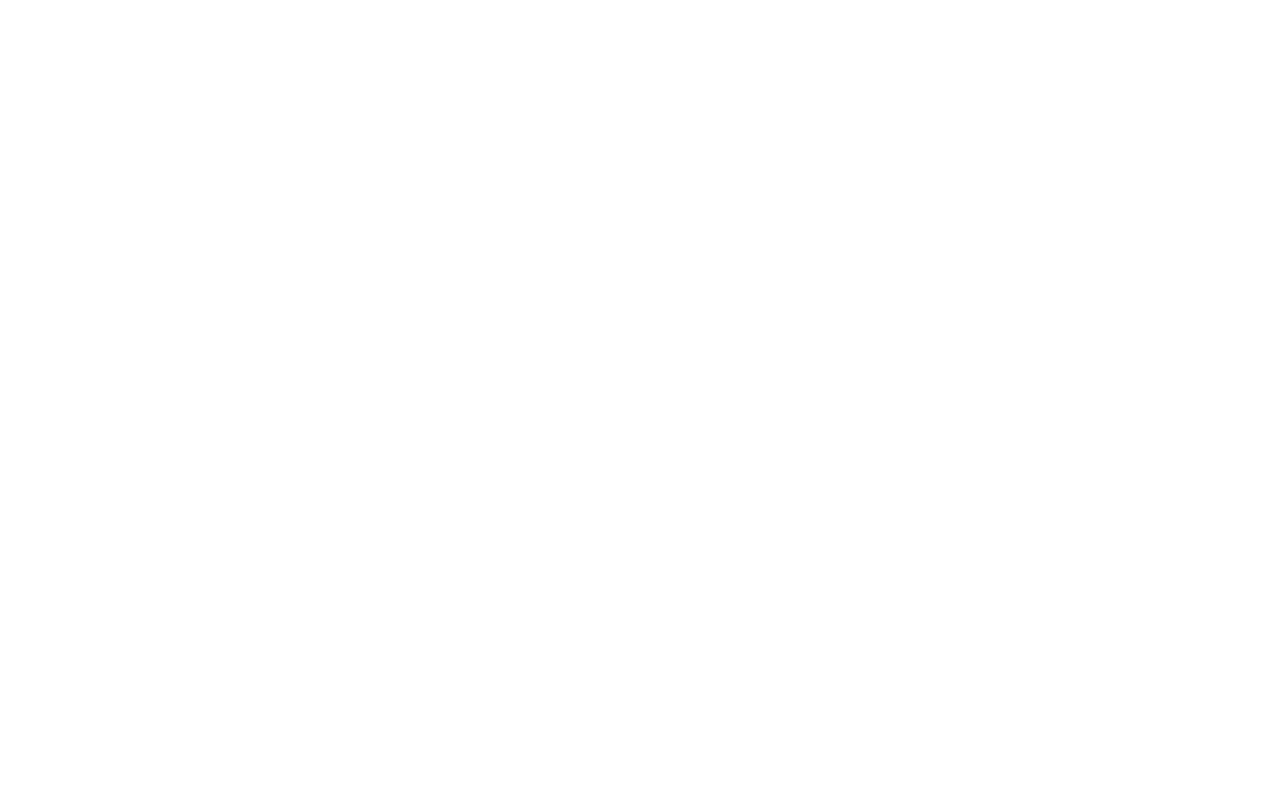
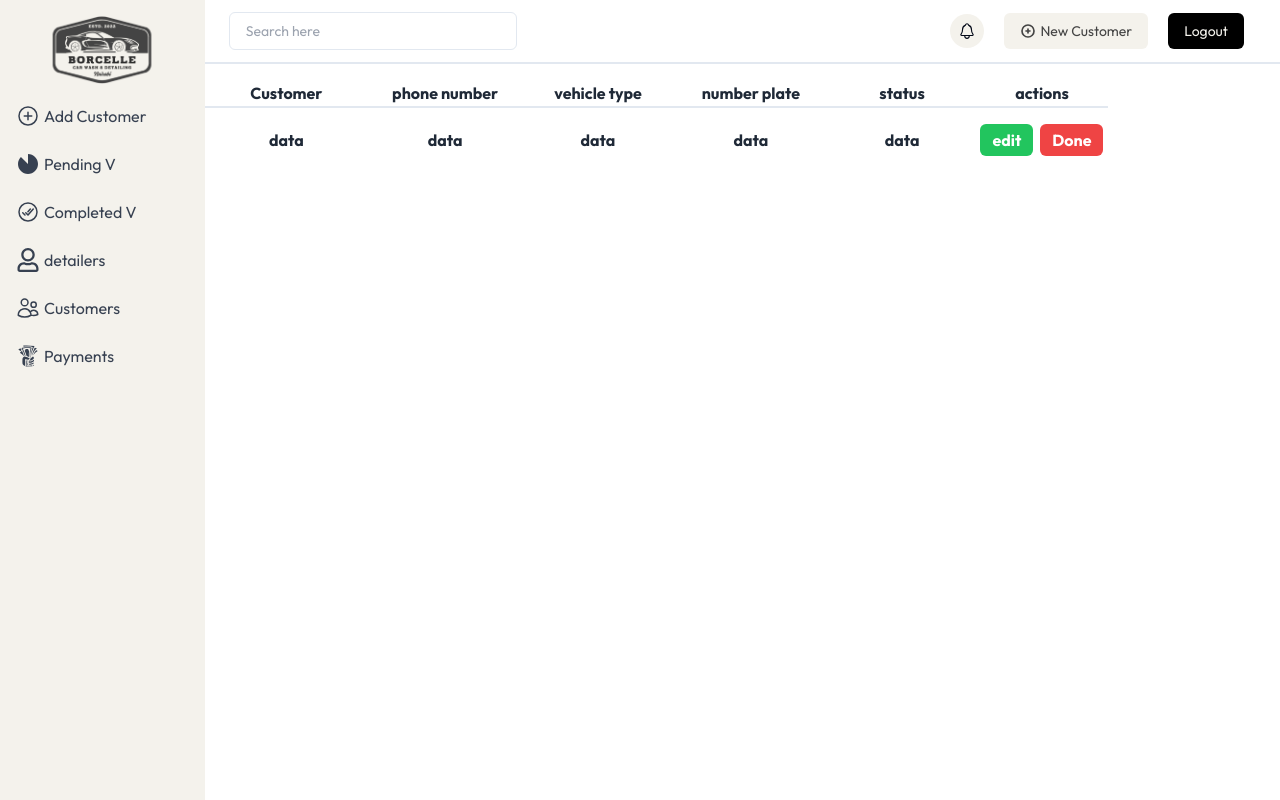
Before and after one commit to Ariel-joe/car-wash-react, a React (Vite) app in the folder client/: page /pending in a window 1280 px wide. Before the commit this address had no page. Built offline with nearby package versions, Linux system fonts and the light colour scheme; no server answers.

Commit message:
routes update

```diff
--- a/client/src/App.jsx
+++ b/client/src/App.jsx
@@ -12,7 +12,7 @@
 
       <div className="w-[84%]">
         <Navbar />
-        <main className="w-[84%] mx-auto ml-20px sm:ml-3vw my-4 text-gray-800 text-base">
+        <main className="w-[84%] flex items-center justify-center sm:ml-3vw my-4 text-gray-800 text-base">
           <Outlet />
         </main>
       </div>
--- a/client/src/components/AddCustomer.jsx
+++ b/client/src/components/AddCustomer.jsx
@@ -1,47 +1,7 @@
 import React from "react";
 
 const AddCustomer = () => {
-  return (
-    <div className="items-center justify-center w-full md:w-[560px] p-2">
-      <form className="bg-white px-8 py-4 w-full">
-        <div className="flex flex-col items-center">
-          <div>
-            <h1 className="font-semibold text-xl mb-5">New Customer</h1>
-          </div>
-
-          {/*  */}
-          <div className="flex items-center mb-3 w-full">
-            <label className="text-lg">Name:</label>
-            <input
-              type="text"
-              className="border w-full rounded-md ml-2 py-2 px-3"
-              placeholder="John Doe"
-            />
-          </div>
-
-          {/*  */}
-          <div className="flex items-center mb-3 w-full">
-            <label className="text-lg">Phone:</label>
-            <input
-              type="text"
-              className="border w-full rounded-md ml-2 py-2 px-3"
-              placeholder="+254712345678"
-            />
-          </div>
-
-          {/*  */}
-          <div className="flex items-center mb-3 w-full">
-            <label className="text-lg">Nplate:</label>
-            <input
-              type="text"
-              className="border w-full rounded-md ml-2 py-2 px-3"
-              placeholder="KAA 001A"
-            />
-          </div>
-        </div>
-      </form>
-    </div>
-  );
+  return <div>seee</div>;
 };
 
 export { AddCustomer };
--- a/client/src/components/Modal.jsx
+++ b/client/src/components/Modal.jsx
@@ -1,5 +1,6 @@
 import React from "react";
 import { useEffect, useRef } from "react";
+import { IoCloseCircleOutline } from "react-icons/io5";
 
 const Modal = ({ openModal, closeModal, children }) => {
   const ref = useRef();
@@ -14,22 +15,18 @@
   return (
     <div>
       <dialog ref={ref} onCancel={closeModal} className="rounded-md">
-        {children}
-        <div className="flex justify-between">
-          <button
+        <div className="">
+        <button
             onClick={closeModal}
-            className="border border-black flex items-center text-black px-4 py-2 rounded-md hover:cursor-pointer mb-6 ml-6"
+            className="text-black hover:cursor-pointer"
           >
-            Cancel
+            <IoCloseCircleOutline size={24} />
           </button>
 
-          <button className="bg-creamish text-DarkGray px-4 py-2 rounded-md mb-6 mr-6">
-            Add Customer
-          </button>
         </div>
+
+        {children}
       </dialog>
-
-
     </div>
   );
 };
--- a/client/src/components/Sidebar.jsx
+++ b/client/src/components/Sidebar.jsx
@@ -1,6 +1,6 @@
 import React from "react";
 import { MdIncompleteCircle } from "react-icons/md";
-import { IoCheckmarkDoneCircleOutline } from "react-icons/io5";
+import { IoAddCircleOutline, IoCheckmarkDoneCircleOutline } from "react-icons/io5";
 import { FaRegUser } from "react-icons/fa";
 import { HiOutlineUsers } from "react-icons/hi2";
 import { GiTakeMyMoney } from "react-icons/gi";
@@ -15,10 +15,19 @@
       </div>
 
       <div className="flex flex-col gap-4 py-4 pl-4">
+
         {/* pending vehicles */}
         <Link
           className="flex text-gray-700 items-center text-[16px] py-1 hover:cursor-pointer"
           to="/"
+        >
+          <IoAddCircleOutline  size={24} className="mr-1" />
+          Add Customer
+        </Link>
+        {/* pending vehicles */}
+        <Link
+          className="flex text-gray-700 items-center text-[16px] py-1 hover:cursor-pointer"
+          to="/pending"
         >
           <MdIncompleteCircle size={24} className="mr-1" />
           Pending V
--- a/client/src/main.jsx
+++ b/client/src/main.jsx
@@ -9,15 +9,16 @@
 import { Detailers } from "./pages/Detailers.jsx";
 import { Customers } from "./pages/Customers.jsx";
 import { Payments } from "./pages/Payments.jsx";
+import { AddCustomerpage } from "./pages/AddCustomerpage.jsx";
 createRoot(document.getElementById("root")).render(
   <StrictMode>
     <BrowserRouter>
       <Routes>
-
         {/*  */}
         <Route element={<GlobalLayout />}>
           <Route path="/" element={<App />}>
-            <Route index element={<PendServices />} />
+            <Route index element={<AddCustomerpage />} />
+            <Route path="pending" element={<PendServices />} />
             <Route path="completed" element={<CompServices />} />
             <Route path="detailers" element={<Detailers />} />
             <Route path="customers" element={<Customers />} />
--- /dev/null
+++ b/client/src/pages/AddCustomerpage.jsx
@@ -0,0 +1,41 @@
+import React from "react";
+
+const AddCustomerpage = () => {
+  return (
+    <>
+      <div className="items-center justify-center w-full md:w-[560px] p-2">
+        <form className="bg-white px-8 py-4 w-full">
+          <div className="flex flex-col items-center">
+            <div>
+              <h1 className="font-semibold text-xl mb-5">New Customer</h1>
+            </div>
+
+            {/*  */}
+            <div className="flex items-center mb-3 w-full">
+              <label className="text-lg">Name:</label>
+              <input
+                type="text"
+                className="border w-full rounded-md ml-2 py-2 px-3"
+                placeholder="John Doe"
+              />
+            </div>
+
+            {/*  */}
+            <div className="flex items-center mb-3 w-full">
+              <label className="text-lg">Phone:</label>
+              <input
+                type="text"
+                className="border w-full rounded-md ml-2 py-2 px-3"
+                placeholder="+254712345678"
+              />
+            </div>
+
+            {/*  */}
+          </div>
+        </form>
+      </div>
+    </>
+  );
+};
+
+export { AddCustomerpage };
--- a/client/src/pages/PendServices.jsx
+++ b/client/src/pages/PendServices.jsx
@@ -1,14 +1,78 @@
+import { useEffect, useState } from "react";
+
 const PendServices = () => {
+  const [data, setDatas] = useState({});
+
+  useEffect(() => {
+    const fetchData = async () => {
+      try {
+        const response = await fetch("http://localhost:3006/api/vehicles");
+
+        const result = await response.json();
+
+        setData(result);
+
+      } catch (error) {
+        console.error(error.message);
+      }
+    };
+
+    fetchData();
+  }, []);
+
+
+
   return (
-    <div className="hidden md:grid grid-cols-[1fr_2fr_1fr_1fr_1fr_1fr_1fr] items-center py-1 px-2 border bg-gray-100 text-sm">
-      <b>Image</b>
-      <b>Name</b>
-      <b>No. Plate</b>
-      <b>Category</b>
-      <b>SubCategory</b>
-      <b>price</b>
-      <b className="text-center">Action</b>
-    </div>
+    <>
+      <table className="w-full">
+        <thead>
+          <tr className="">
+            <th scope="col" className="border-b-2 px-3 w-[250px]">
+              Customer
+            </th>
+            <th scope="col" className="border-b-2 px-3 w-[250px]">
+              phone number
+            </th>
+            <th scope="col" className="border-b-2 px-3 w-[250px]">
+              vehicle type
+            </th>
+            <th scope="col" className="border-b-2 px-3 w-[250px]">
+              number plate
+            </th>
+            <th scope="col" className="border-b-2 px-3 w-[250px]">
+              status
+            </th>
+            <th scope="col" className="border-b-2 px-3 w-[150px]">
+              actions
+            </th>
+          </tr>
+        </thead>
+
+        {/* table body */}
+        <tbody>
+          <tr>
+            <th className="py-4">data</th>
+            <th className="py-4">data</th>
+            <th className="py-4">data</th>
+            <th className="py-4">data</th>
+            <th className="py-4">data</th>
+            <th className="py-4">
+
+
+              <div className="flex justify-around">
+                <button className="bg-green-500 px-3 py-1 text-white rounded-md">
+                  edit
+                </button>
+                <button className="bg-red-500 px-3 py-1 text-white rounded-md">
+                  Done
+                </button>
+              </div>
+            </th>
+          </tr>
+        </tbody>
+
+      </table>
+    </>
   );
 };
 
```
